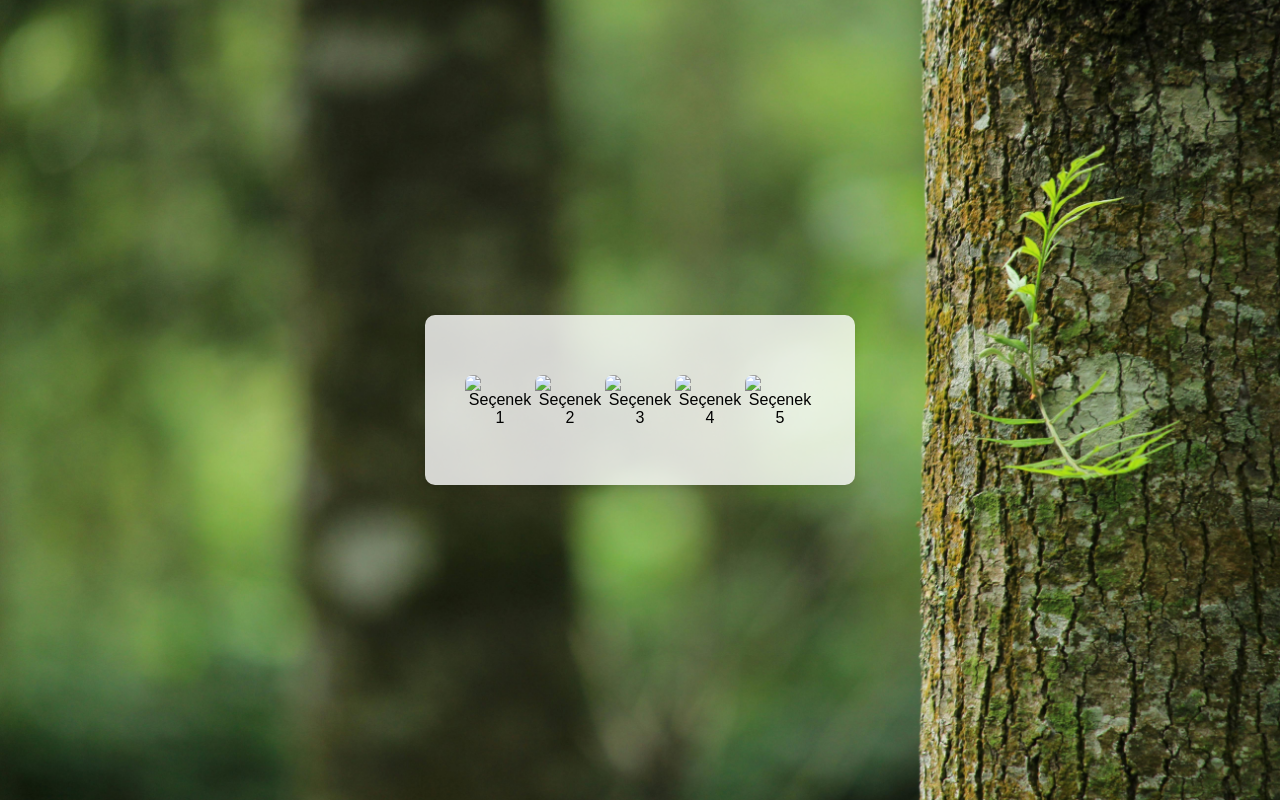
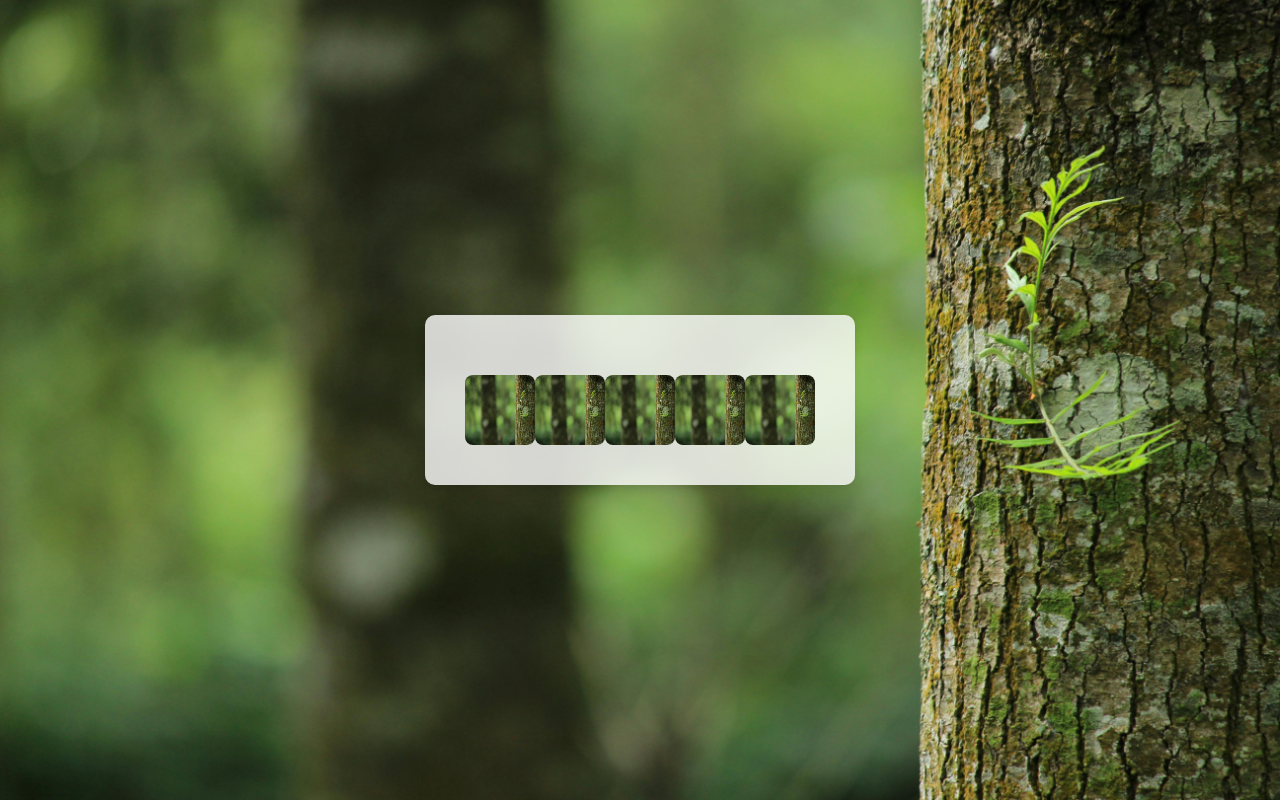
Before and after one commit to ghordhizm/genelkultur_01, a plain HTML site: page index.html in a window 1280 px wide. Drawn offline with Linux system fonts and the light colour scheme.

Commit message:
Update index.html

```diff
--- a/index.html
+++ b/index.html
@@ -107,11 +107,11 @@
     <div class="quiz-container" id="quiz-container">
         <!-- 5 Resimli Seçenek -->
         <div class="image-choice">
-            <img src="image1.jpg" alt="Seçenek 1" onclick="showQuestion(0)">
-            <img src="image2.jpg" alt="Seçenek 2" onclick="showQuestion(1)">
-            <img src="image3.jpg" alt="Seçenek 3" onclick="showQuestion(2)">
-            <img src="image4.jpg" alt="Seçenek 4" onclick="showQuestion(3)">
-            <img src="image5.jpg" alt="Seçenek 5" onclick="showQuestion(4)">
+            <img src="messi.jpg" alt="Seçenek 1" onclick="showQuestion(0)">
+            <img src="messi.jpg" alt="Seçenek 2" onclick="showQuestion(1)">
+            <img src="messi.jpg" alt="Seçenek 3" onclick="showQuestion(2)">
+            <img src="messi.jpg" alt="Seçenek 4" onclick="showQuestion(3)">
+            <img src="messi.jpg" alt="Seçenek 5" onclick="showQuestion(4)">
         </div>
     </div>
 
```
